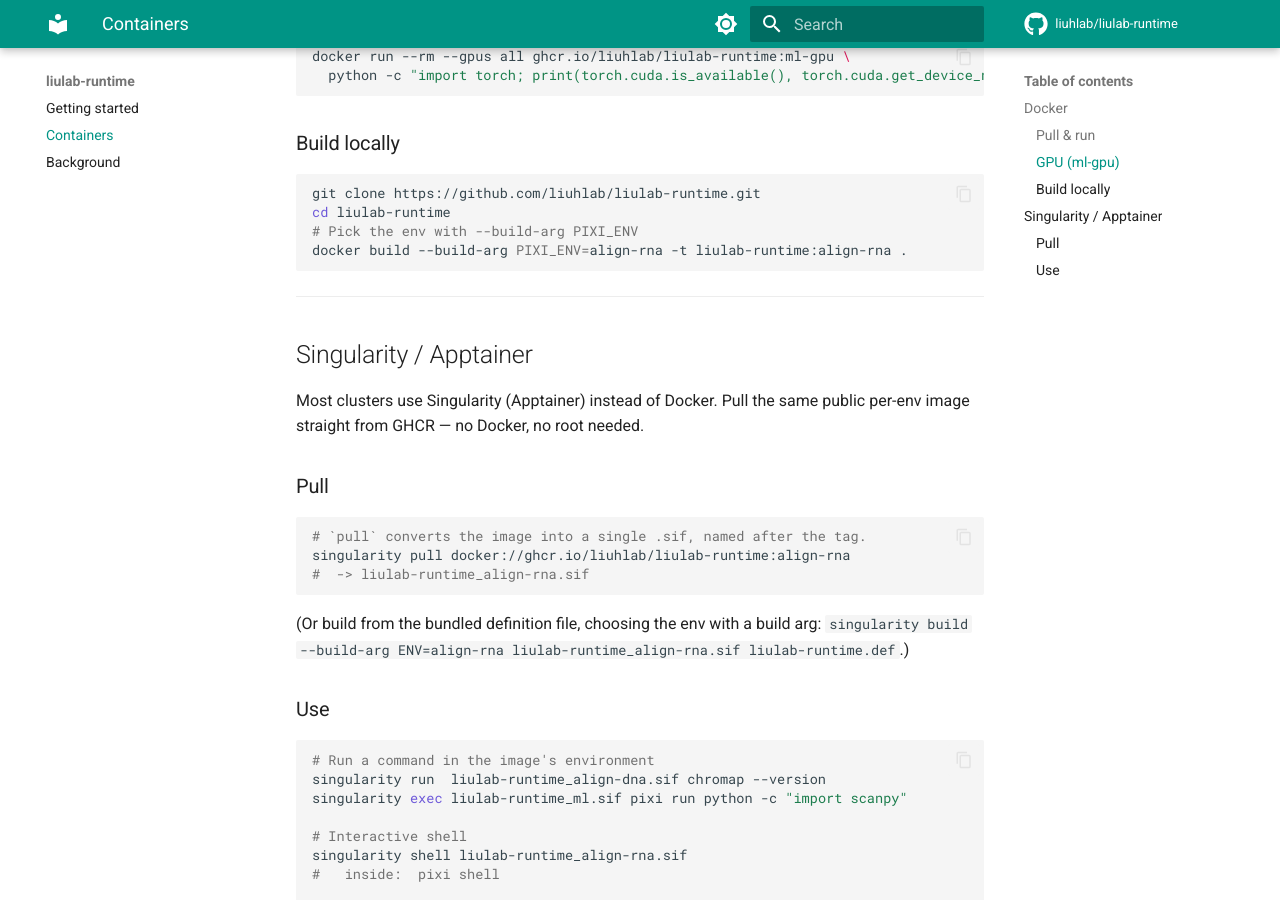
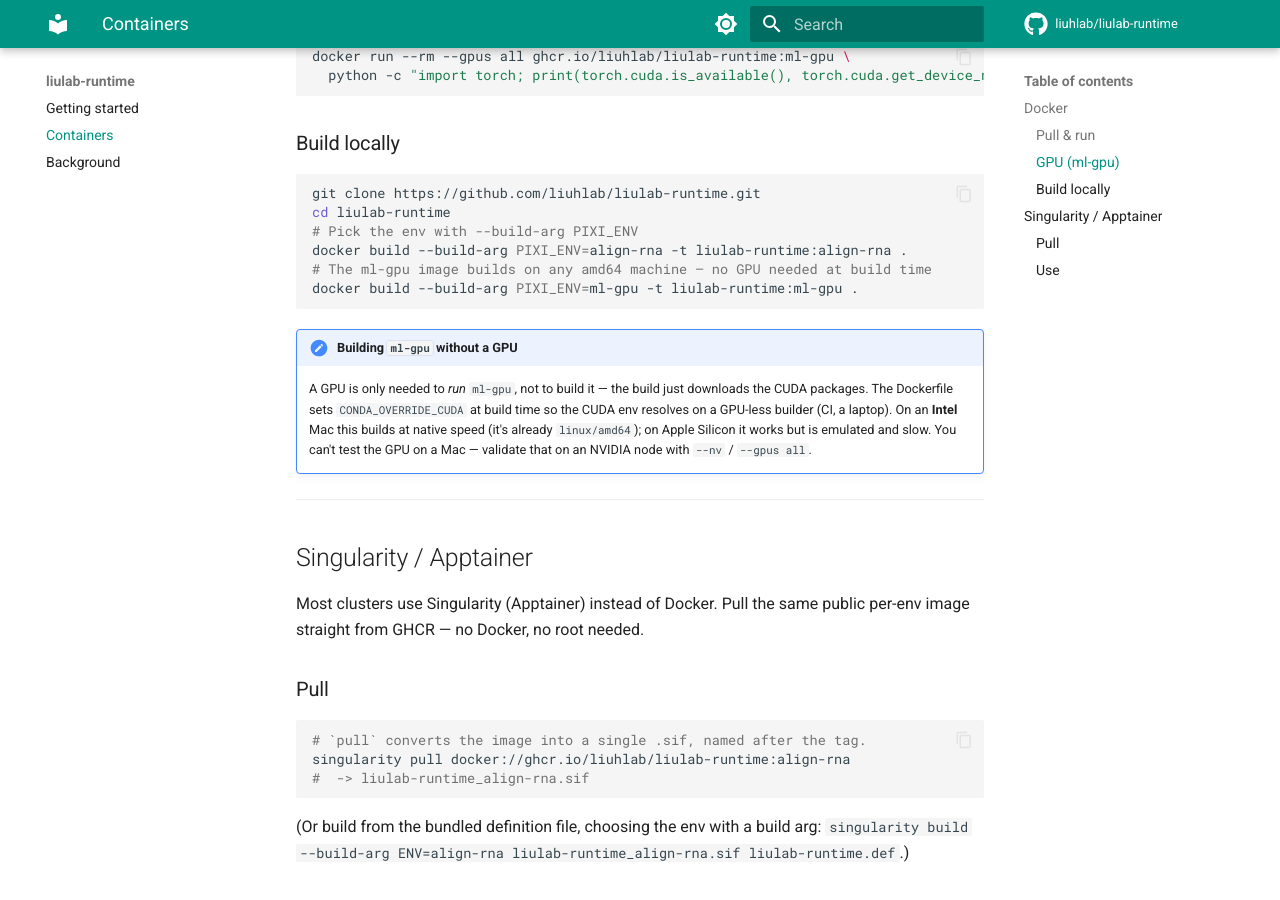
Before and after one commit to liuhlab/liulab-runtime, an MkDocs documentation site: the page built from docs/containers.md, in a window 1280 px wide and 900 px high, scrolled down 1481 px. Built offline with MkDocs 1.6.1 and Material for MkDocs 9.7.7, drawn with Linux system fonts in a browser that asks for light colours; comment, search, counter and statistics services are not loaded.

Commit message:
fix(docker): let ml-gpu build on GPU-less machines (CONDA_OVERRIDE_CUDA)
Without an NVIDIA driver the `__cuda` virtual package is absent, so
`pixi install -e ml-gpu` treats the CUDA env as unavailable and refuses it —
breaking the build on the GitHub CI runner and on a laptop (Intel Mac, etc.).
Set `CONDA_OVERRIDE_CUDA=12` for the install step (build-time only, never an
ENV, so runtime still detects the real host driver). Document that ml-gpu
builds without a GPU.

Co-Authored-By: Claude Opus 4.8 (1M context) <noreply@anthropic.com>

````diff
--- a/docs/containers.md
+++ b/docs/containers.md
@@ -70,7 +70,17 @@ git clone https://github.com/liuhlab/liulab-runtime.git
 cd liulab-runtime
 # Pick the env with --build-arg PIXI_ENV
 docker build --build-arg PIXI_ENV=align-rna -t liulab-runtime:align-rna .
+# The ml-gpu image builds on any amd64 machine — no GPU needed at build time
+docker build --build-arg PIXI_ENV=ml-gpu -t liulab-runtime:ml-gpu .
 ```
+
+!!! note "Building `ml-gpu` without a GPU"
+    A GPU is only needed to *run* `ml-gpu`, not to build it — the build just
+    downloads the CUDA packages. The Dockerfile sets `CONDA_OVERRIDE_CUDA` at
+    build time so the CUDA env resolves on a GPU-less builder (CI, a laptop). On
+    an **Intel** Mac this builds at native speed (it's already `linux/amd64`); on
+    Apple Silicon it works but is emulated and slow. You can't test the GPU on a
+    Mac — validate that on an NVIDIA node with `--nv` / `--gpus all`.
 
 ---
 
````
Also changed, not shown: 1 other file.
